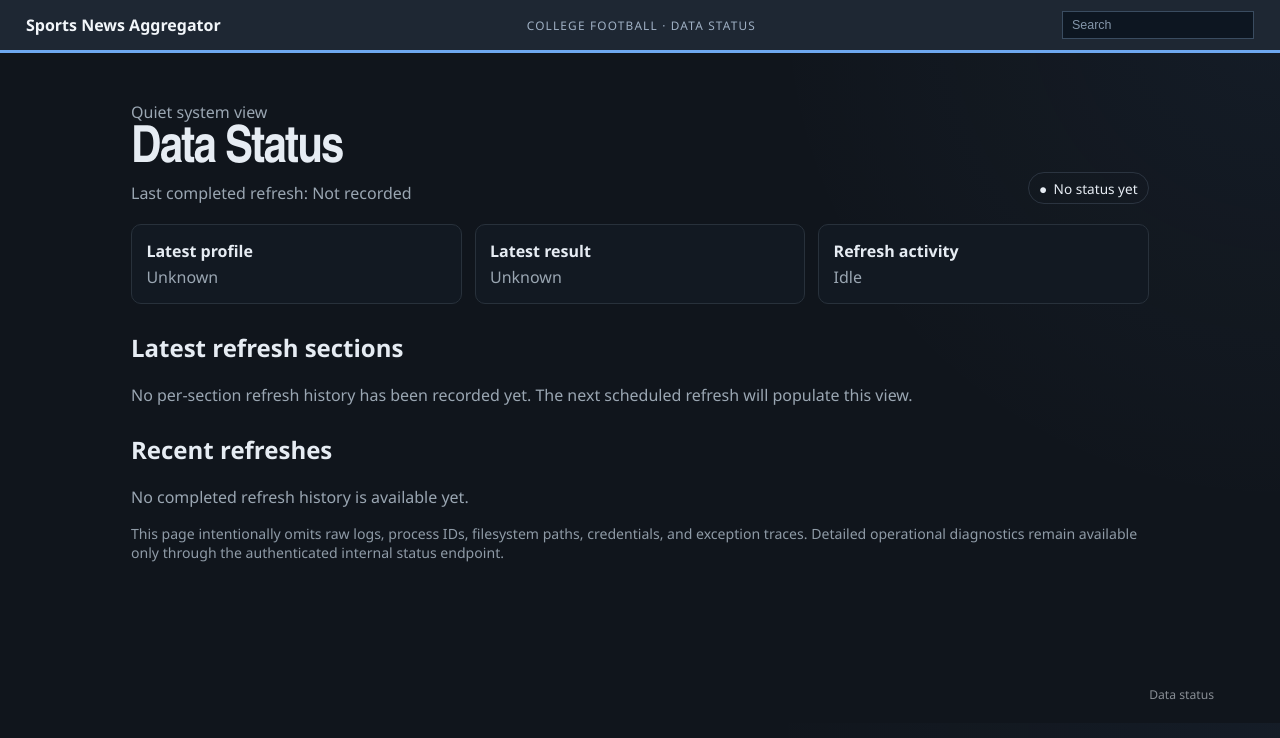
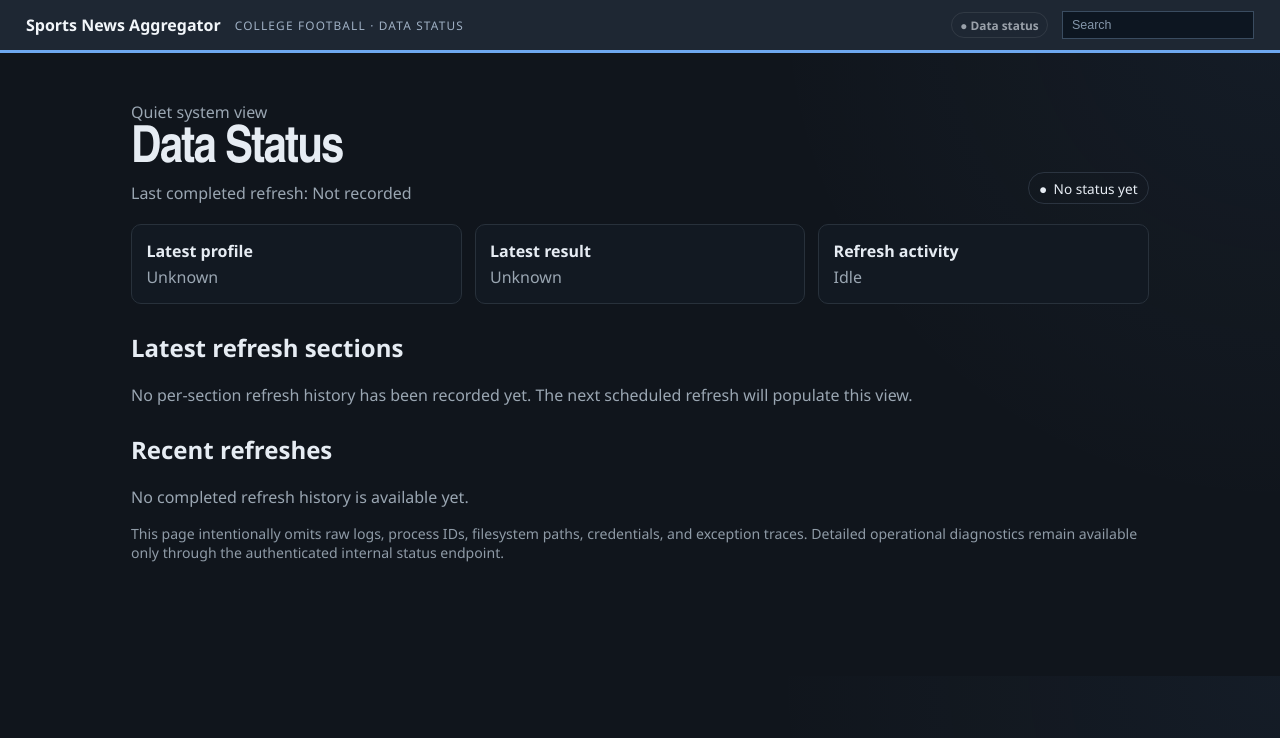
Before and after one commit to eharig09/cfb_intelligence, a Flask app: page /college-football/data-status/ in a window 1280 px wide. Shown: the top 738 px of the page. Run offline with Flask 3, Linux system fonts and the light colour scheme.

Commit message:
Move CFB freshness status into header

```diff
--- a/templates/_layout.html
+++ b/templates/_layout.html
@@ -39,9 +39,6 @@
           href="{{ url_for('cfb.national_feed') }}">
     {%- block feeds %}{% endblock %}
 
-
-    {# One theme, so nothing has to be resolved before the stylesheet loads
-       and there is no first paint to correct. #}
     <meta name="theme-color" content="#10151c">
     <link rel="manifest" href="{{ url_for('static', filename='manifest.webmanifest') }}">
     <link rel="icon" type="image/svg+xml" href="{{ url_for('static', filename='icon.svg') }}">
@@ -55,6 +52,13 @@
         <a href="{{ url_for('index') }}">Sports News Aggregator</a>
         <span class="tagline">Teams &rarr; Players &rarr; Games &rarr; Reporting</span>
         {% endblock %}
+        <a href="{{ url_for('cfb_data_status.data_status') }}"
+           title="Open data refresh status"
+           style="margin-left:auto;white-space:nowrap;color:inherit;text-decoration:none;font-size:.74rem;opacity:.62;border:1px solid rgba(255,255,255,.14);border-radius:999px;padding:.28rem .52rem">
+          {% if data_freshness.running %}● Refreshing data
+          {% elif data_freshness.relative and data_freshness.relative != 'unknown' %}● Updated {{ data_freshness.relative }}
+          {% else %}● Data status{% endif %}
+        </a>
         <form class="header-search" action="/college-football/search/" method="get" role="search">
             <input type="search" name="q" placeholder="Search" aria-label="Search teams, players, games">
         </form>
@@ -63,13 +67,6 @@
 <main>
 {% block content %}{% endblock %}
 </main>
-<footer style="max-width:1180px;margin:0 auto;padding:.6rem 1rem 1.25rem;text-align:right;font-size:.76rem;opacity:.56">
-    <a href="{{ url_for('cfb_data_status.data_status') }}" style="color:inherit;text-decoration:none">
-      {% if data_freshness.running %}Data refresh running
-      {% elif data_freshness.relative and data_freshness.relative != 'unknown' %}Data updated {{ data_freshness.relative }}
-      {% else %}Data status{% endif %}
-    </a>
-</footer>
 {% block scripts %}{% endblock %}
 <script src="{{ url_for('static', filename='cfb_tables.js', v='20260825-dark') }}" defer></script>
 </body>
```
